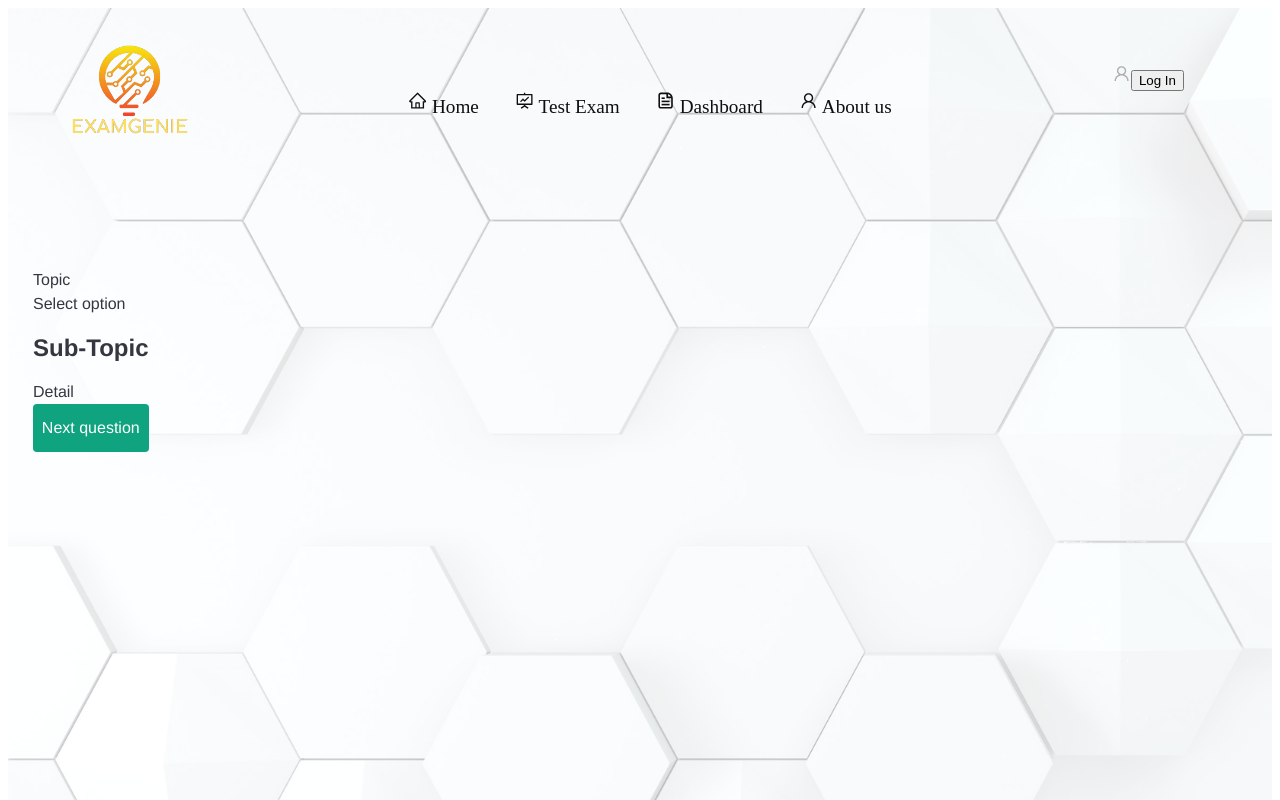
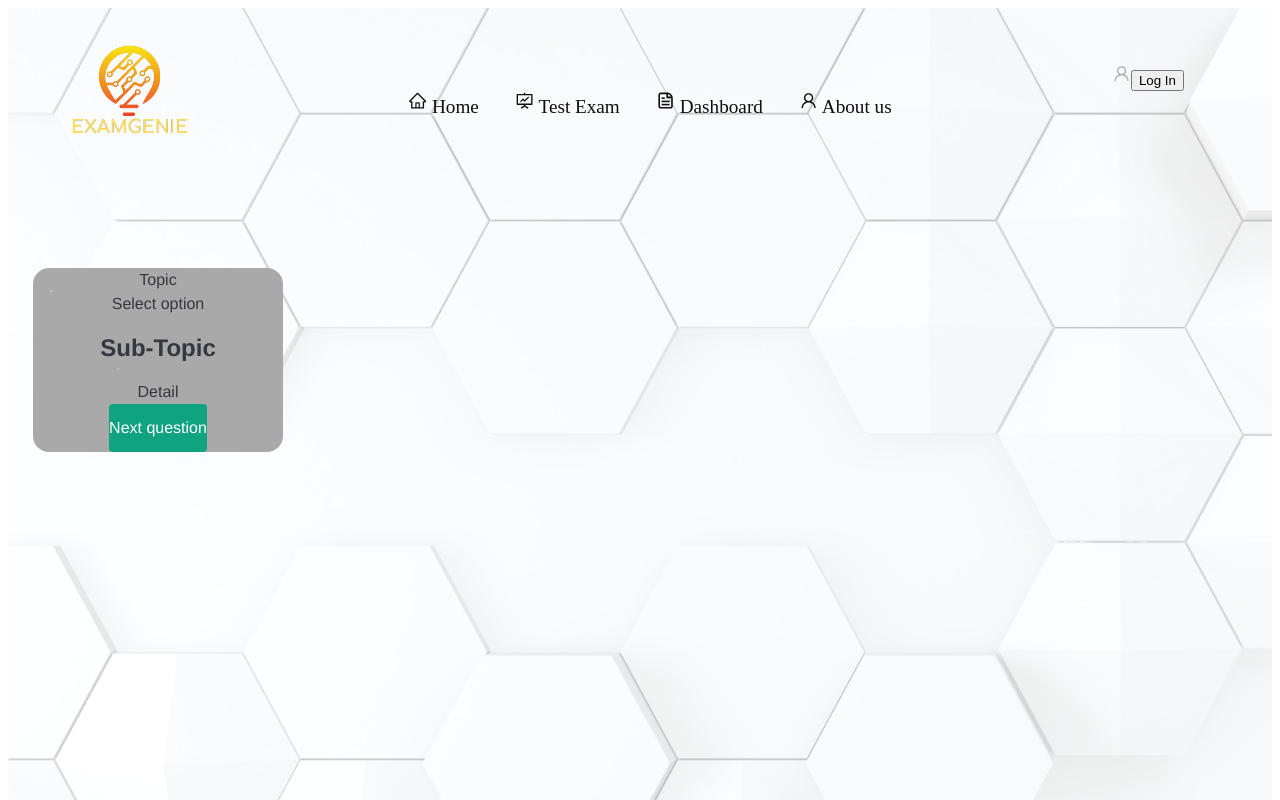
Before and after one commit to femorales7/exam-genie, a React (Create React App) app in the folder frontend/: page /exam in a window 1280 px wide. Shown: the top 800 px of the page. Built offline with nearby package versions, Linux system fonts and the light colour scheme; a web font is replaced by a local one.

Commit message:
add css on examgenerated.scss

```diff
--- a/frontend/src/styles/ExamGenerated.scss
+++ b/frontend/src/styles/ExamGenerated.scss
@@ -23,3 +23,19 @@
   font-size: 20px;
   margin-top: 8px;
 }
+
+.options {
+  background-color: darkgray;
+  width: 250px;
+  justify-content: center;
+  border-radius: 16px;
+
+}
+
+.options form {
+  align-items: center;
+}
+
+button {
+  align-items: center;
+}
```
